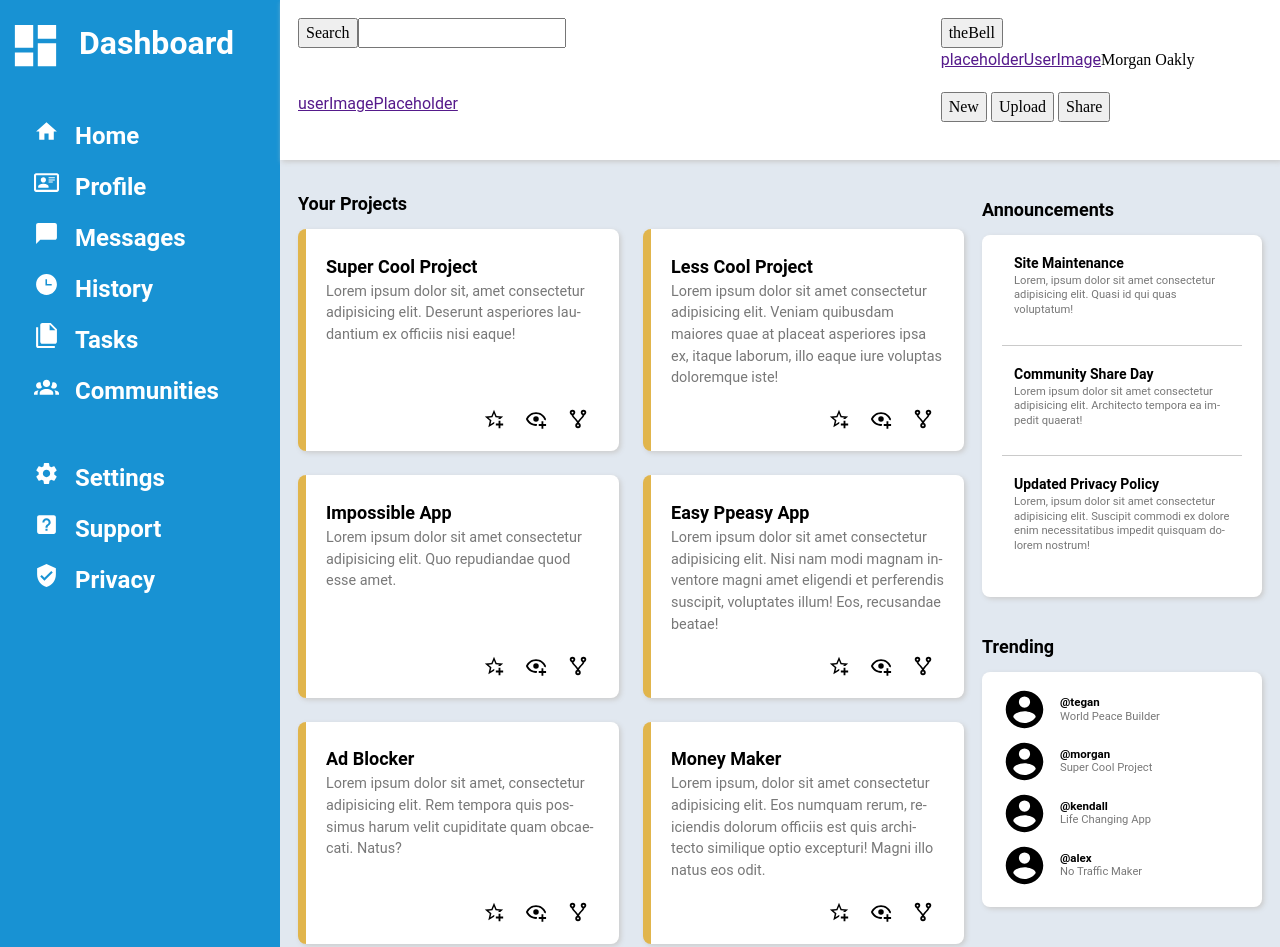
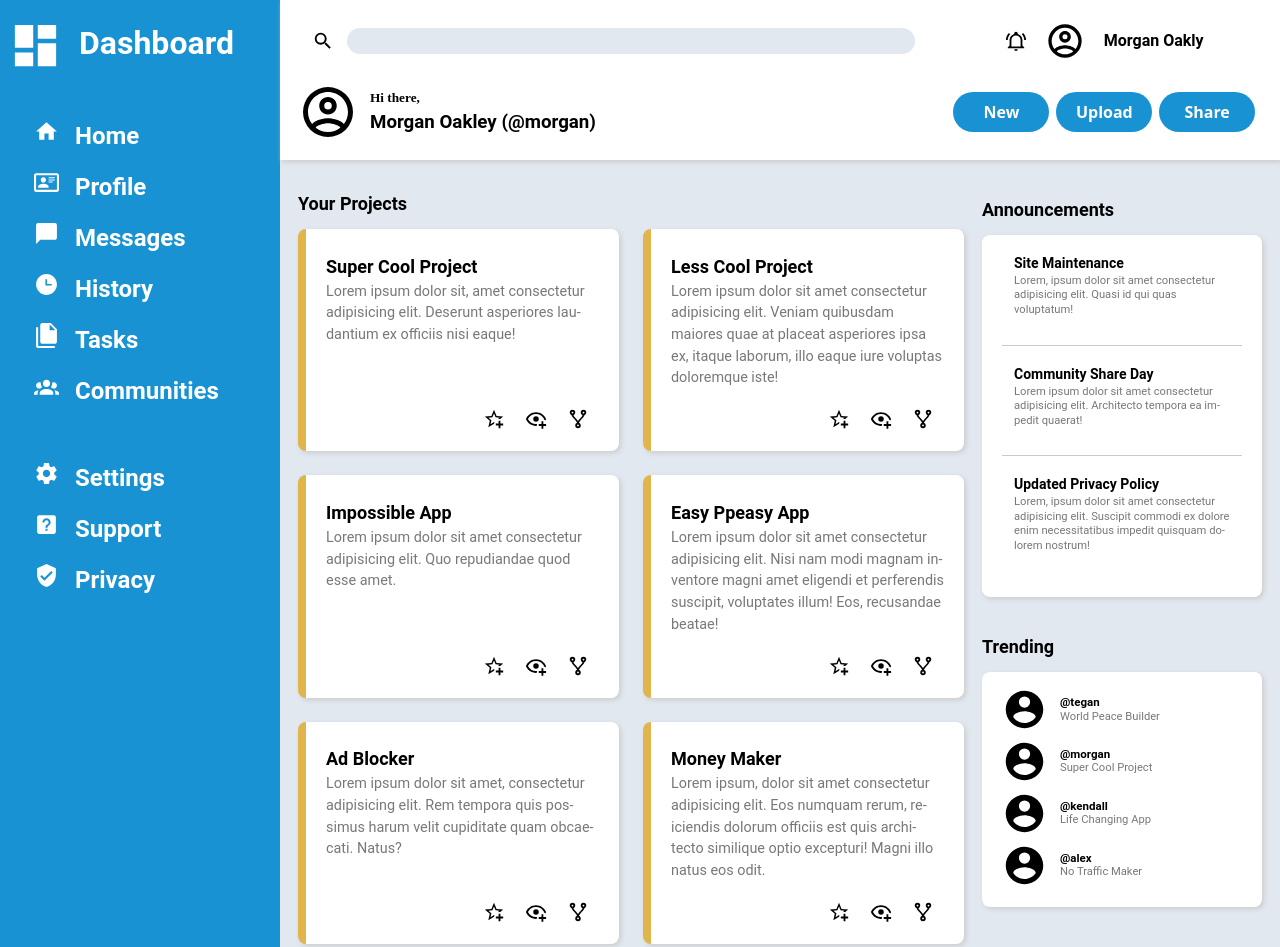
Before and after one commit to strgtscntst/Project-Admin-Dashboard, a plain HTML site: page index.html in a window 1280 px wide. Shown: the top 947 px of the page. Drawn offline with Linux system fonts and the light colour scheme.

Commit message:
add formatting and images for header
CSS for searchbar, user-info, greeting-card, and buttons quadrants of
the .header div added.
Images for search button, notification bell,
and user profile pictures added.

```diff
--- a/index.html
+++ b/index.html
@@ -25,13 +25,21 @@
             </ul>
         </div>
         <div class="header">
-            <div class="searchbar"><button>Search</button><input type="text"></div>
+            <div class="searchbar">
+                <a href=""><img class="icon" src="Images/magnify.svg"></img></a>
+                <input type="text">
+            </div>
             <div class="user-info">
-                <button id="notifications"><img>theBell</img></button>
-                <a href="" id="user-icon"><img>placeholderUserImage</img></a><span id="user-name">Morgan Oakly</span>
+                <a href="" id="notifications"><img class="icon" src="Images/bell-ring-outline.svg"></img></a>
+                <a href="" id="user-icon"><img src="Images/account-circle-outline.svg"></img></a>
+                <h4 id="user-name">Morgan Oakly</h4>
             </div>
             <div class="greeting-card">
-                <a href="" id="user-icon">userImagePlaceholder</a>
+                <a href="" id="user-icon"><img src="Images/account-circle-outline.svg"></img></a>
+                <div class="flex-container">
+                    <h5>Hi there,</h5>
+                    <h3>Morgan Oakley (@morgan)</h3>
+                </div>
             </div>
             <div class="buttons">
                 <button>New</button>
--- a/styles.css
+++ b/styles.css
@@ -61,6 +61,8 @@ p, h1, h2, h3, h4, h5, h6 {
     grid-area: 1/2/2/3;
     display: grid;
     grid-template-columns: 2fr 1fr;
+    grid-template-rows: 1fr 1fr;
+    gap: 18px;
     box-shadow: 2px 2px 5px  #cccccc;
     padding: 18px;
     background-color: #fff;
@@ -114,7 +116,7 @@ p, h1, h2, h3, h4, h5, h6 {
 
 }
 
-a, p, h1, h2, h3{
+a, p, h1, h2, h3, h4{
     font-family: 'Roboto',system-ui, sans-serif;
 }
 
@@ -249,8 +251,97 @@ p{
 }
 
 .trending-card p:first-of-type{
+    margin: 1em 0 0 0;
     font-size: 0.8em;
-    margin: 1em 0 0 0;
     color: black;
     font-weight: 600;
 }
+
+    /* header */
+
+.header h4{
+    margin: 0;
+}
+
+.header .icon{
+    height: 22px;
+    width: 22px;
+}
+
+.searchbar{
+    display: flex;
+    align-items: center;
+    justify-content: space-evenly;
+}
+
+.searchbar input{
+    border: none;
+    background-color: #e1e8f0;
+    border-radius: 1em;
+    width: 90%;
+    padding-left: 1em;
+}
+.searchbar input:focus{
+    outline: none;
+}
+
+
+.user-info{
+    display: flex;
+    font-weight: bold;
+    align-items: center;
+    justify-content: space-evenly;
+    padding: 0 40px;
+}
+
+.user-info #user-icon img{
+    height: 40px;
+    width: 40px;
+    margin: 0
+}
+
+.greeting-card{
+    display: flex;
+    flex-wrap: wrap;
+    /* original intent, removed for workaround */
+    /* flex-direction: column; */
+
+}
+
+.greeting-card .flex-container{
+    display: flex;
+    justify-content: center;
+    flex-direction: column;
+
+}
+
+.greeting-card *{
+
+    margin-top: 0px;
+    margin-bottom: 0px;
+}
+
+
+.greeting-card img{
+    margin-right: 12px;
+    height:60px;
+    width: 60px;
+}
+
+.header .buttons {
+    display: flex;
+    align-items: center;
+    justify-content: space-evenly;
+}
+
+.header .buttons button{
+    background-color: #1892d3;
+    color: white;
+    font-family: system-ui, sans-serif;
+    font-weight: bold;
+    border: none;
+
+    height: 2.5em;
+    width: 6em;
+    border-radius: 3em;
+}
```
